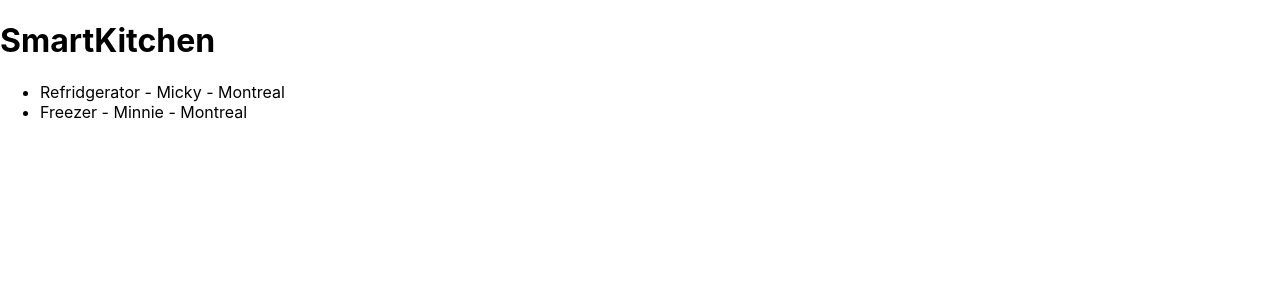
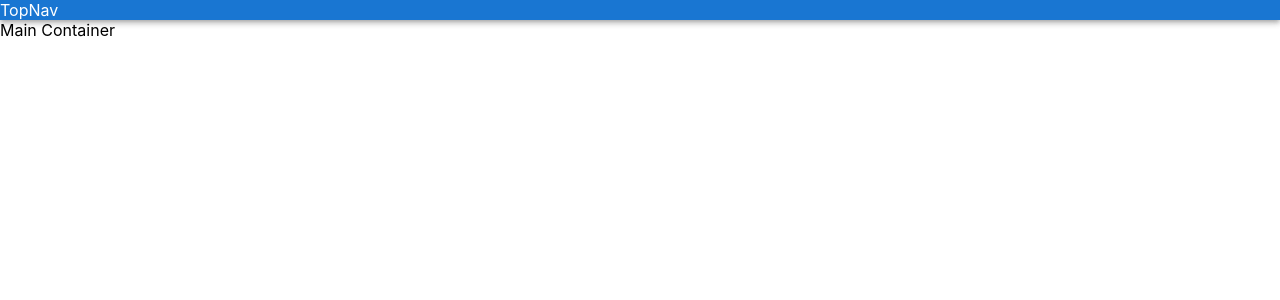
Before and after one commit to lalalalyt/SmartKitchen, a React (Create React App) app in the folder client/: page / in a window 1280 px wide. Shown: the top 300 px of the page. Built offline with nearby package versions, Linux system fonts and the light colour scheme.

Commit message:
add basic mui layout

```diff
--- a/client/package.json
+++ b/client/package.json
@@ -3,6 +3,9 @@
   "version": "0.1.0",
   "private": true,
   "dependencies": {
+    "@emotion/react": "^11.9.0",
+    "@emotion/styled": "^11.8.1",
+    "@mui/material": "^5.8.1",
     "@testing-library/jest-dom": "^5.16.4",
     "@testing-library/react": "^13.3.0",
     "@testing-library/user-event": "^13.5.0",
--- a/client/src/App.tsx
+++ b/client/src/App.tsx
@@ -1,13 +1,7 @@
-import "./App.css";
-import FridgeList from "./component/FridgeList";
+import AppContainer from "./component/container/AppContainer";
 
 function App() {
-  return (
-    <div>
-      <h1>SmartKitchen</h1>
-      <FridgeList />
-    </div>
-  );
+  return <AppContainer />;
 }
 
 export default App;
--- /dev/null
+++ b/client/src/component/container/AppContainer.tsx
@@ -0,0 +1,14 @@
+import { Grid } from "@mui/material";
+import MainContainer from "./MainContainer";
+import TopNav from "./TopNav";
+
+function AppContainer() {
+  return (
+    <Grid container>
+      <TopNav />
+      <MainContainer />
+    </Grid>
+  );
+}
+
+export default AppContainer;
--- /dev/null
+++ b/client/src/component/container/MainContainer.tsx
@@ -0,0 +1,7 @@
+import { Grid } from "@mui/material";
+
+function MainContainer() {
+  return <Grid>Main Container</Grid>;
+}
+
+export default MainContainer;
--- /dev/null
+++ b/client/src/component/container/TopNav.tsx
@@ -0,0 +1,7 @@
+import { AppBar } from "@mui/material";
+
+function TopNav() {
+  return <AppBar position="static">TopNav</AppBar>;
+}
+
+export default TopNav;
```
Also changed, not shown: client/src/component/manageItem/AddItem.jsx (deleted), client/src/component/manageItem/button.jsx (deleted), client/src/component/manageUser/LogIn.jsx (deleted), client/src/component/manageUser/SignUp.jsx (deleted), 1 other file (tests, documents, lock files or other folders).
